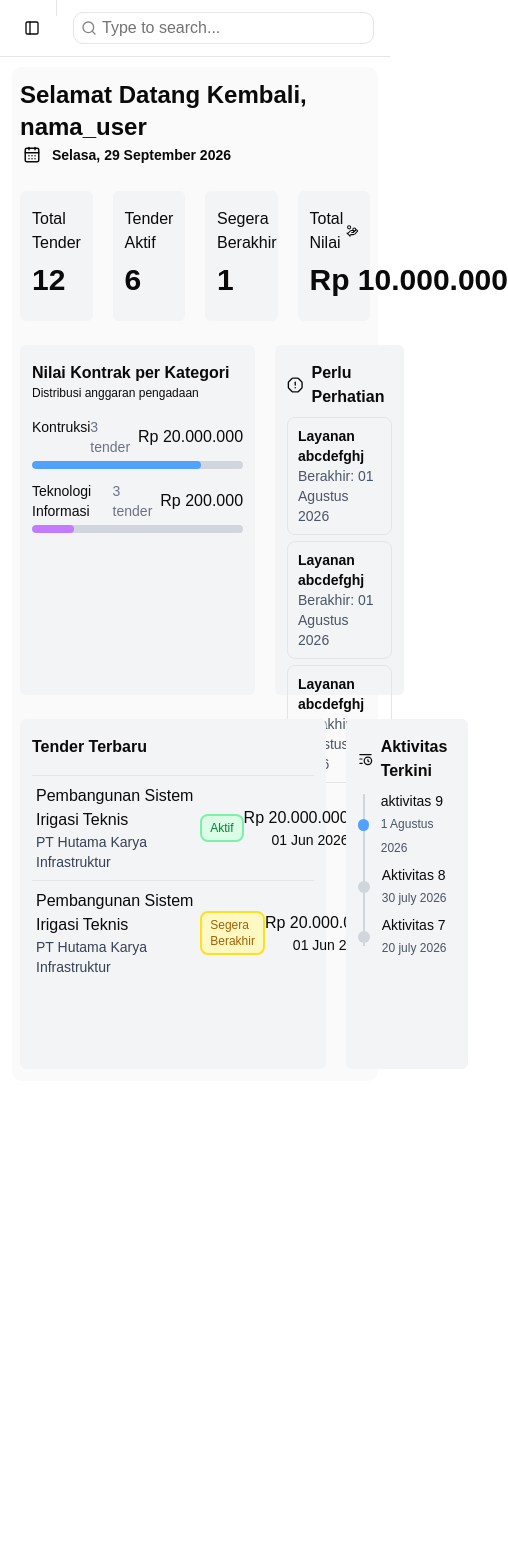
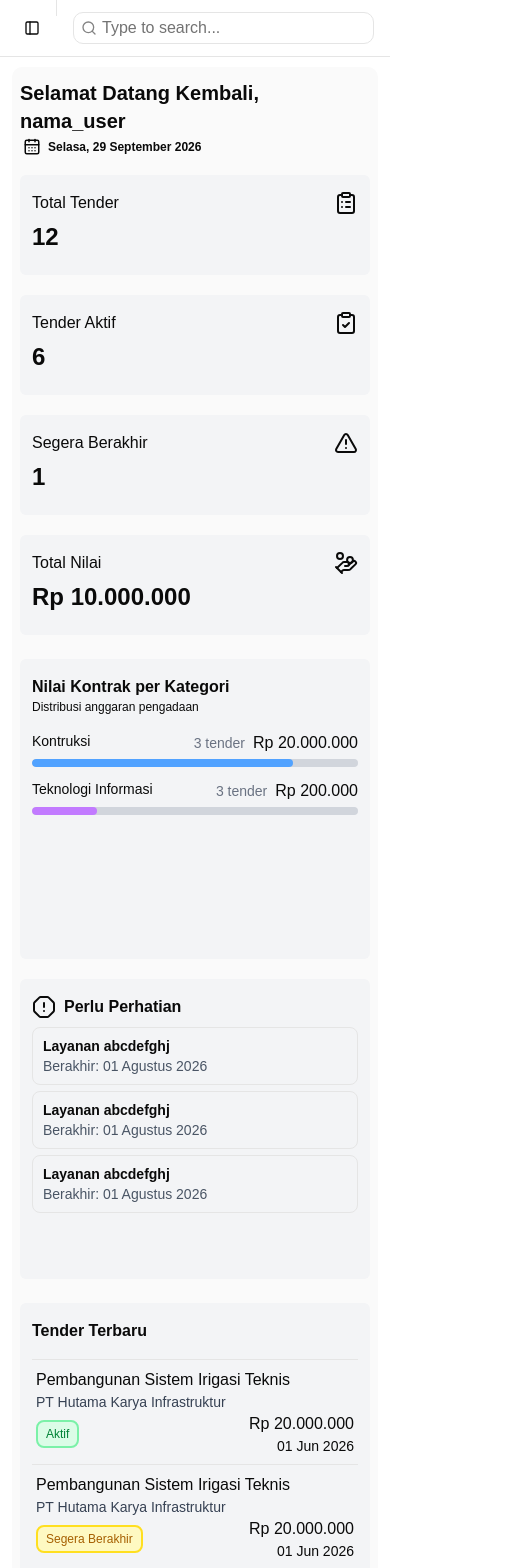
Before and after one commit to emiliojuni0r/titian-madana-fe, a React (Vite) app: page / in a window 390 px wide. Shown: the top 1568 px of the page, 508 px wide, since content can reach past the window. Before the commit the page ends 1091 px from the top, so only its background shows below. Built offline with nearby package versions, Linux system fonts and the light colour scheme.

Commit message:
feat: add responsive view for dashboard

```diff
--- a/src/modules/dashboard/Dashboard.jsx
+++ b/src/modules/dashboard/Dashboard.jsx
@@ -20,63 +20,63 @@ export default function Page() {
 
             <div className="px-3 py-2.5 min-h-screen">
                 <div className="rounded-lg bg-[#fafafa] h-full px-2 py-3">
-                    <h1 className="text-2xl font-bold">Selamat Datang Kembali, nama_user</h1>
-                    <div className="flex flex-row gap-x-2 items-center">
+                    <h1 className="text-xl md:text-2xl font-bold">Selamat Datang Kembali, nama_user</h1>
+                    <div className="flex flex-row gap-x-1 md:gap-x-2 items-center">
                         <CalendarDays className="scale-75" />
-                        <span className="text-sm font-semibold">Selasa, 29 September 2026</span>
+                        <span className="text-xs md:text-sm font-semibold">Selasa, 29 September 2026</span>
                     </div>
                     {/* start of 4 grid */}
-                    <div className="grid grid-cols-4 mt-6 gap-5">
+                    <div className="grid grid-cols-1 md:grid-cols-4 mt-4 md:mt-6 gap-5">
                         {/* total tender */}
-                        <div className="rounded-sm bg-gray-100 h-[130px] flex flex-col px-3 py-4">
+                        <div className="rounded-sm bg-gray-100 h-[100px] md:h-[130px] flex flex-col px-3 py-4">
                             <div className="flex flex-row justify-between items-center">
                                 <p>Total Tender</p>
                                 <ClipboardList />
                             </div>
                             <div className="my-auto">
-                                <span className="font-semibold text-3xl">12</span>
+                                <span className="font-semibold text-2xl md:text-3xl">12</span>
                             </div>
                         </div>
 
                         {/* tender aktif */}
-                        <div className="rounded-sm bg-gray-100 h-[130px] flex flex-col px-3 py-4">
+                        <div className="rounded-sm bg-gray-100 h-[100px] md:h-[130px] flex flex-col px-3 py-4">
                             <div className="flex flex-row justify-between items-center">
                                 <p>Tender Aktif</p>
                                 <ClipboardCheck />
                             </div>
                             <div className="my-auto">
-                                <span className="font-semibold text-3xl">6</span>
+                                <span className="font-semibold text-2xl md:text-3xl">6</span>
                             </div>
                         </div>
 
                         {/* Segera Berakhir */}
-                        <div className="rounded-sm bg-gray-100 h-[130px] flex flex-col px-3 py-4">
+                        <div className="rounded-sm bg-gray-100 h-[100px] md:h-[130px] flex flex-col px-3 py-4">
                             <div className="flex flex-row justify-between items-center">
                                 <p>Segera Berakhir</p>
                                 <TriangleAlert />
                             </div>
                             <div className="my-auto">
-                                <span className="font-semibold text-3xl">1</span>
+                                <span className="font-semibold text-2xl md:text-3xl">1</span>
                             </div>
                         </div>
 
                         {/* total nilai */}
-                        <div className="rounded-sm bg-gray-100 h-[130px] flex flex-col px-3 py-4">
+                        <div className="rounded-sm bg-gray-100 h-[100px] md:h-[130px] flex flex-col px-3 py-4">
                             <div className="flex flex-row justify-between items-center">
                                 <p>Total Nilai</p>
                                 <HandCoins />
                             </div>
                             <div className="my-auto">
-                                <span className="font-semibold text-3xl">{formatRupiah(10000000)}</span>
+                                <span className="font-semibold text-2xl md:text-3xl">{formatRupiah(10000000)}</span>
                             </div>
                         </div>
                     </div>
                     {/* end of 4 grid */}
 
 
-                    <div className="grid grid-cols-[2fr_1fr] gap-5 mt-6">
+                    <div className="grid grid-cols-1 md:grid-cols-[2fr_1fr] gap-5 mt-6">
                         {/* start of nilai kontrak per kategori */}
-                        <div className="bg-gray-100 rounded-sm h-[350px] px-3 py-4">
+                        <div className="bg-gray-100 rounded-sm h-[300px] md:h-[350px] px-3 py-4 overflow-y-auto">
                             <h1 className="text-md font-semibold">Nilai Kontrak per Kategori</h1>
                             <h3 className="text-xs">Distribusi anggaran pengadaan</h3>
 
@@ -117,13 +117,13 @@ export default function Page() {
                             </div>
                         </div>
                         {/* end of nilai kontrak per kategori */}
-                        <div className="flex flex-col bg-gray-100 rounded-sm h-[350px] px-3 py-4">
+                        <div className="flex flex-col bg-gray-100 rounded-sm h-[300px] md:h-[350px] px-3 py-4">
                             <div className="flex gap-x-2 items-center">
                                 <OctagonAlert />
                                 <span className="font-semibold">Perlu Perhatian</span>
                             </div>
                             {/* list yang perlu diperhatikan */}
-                            <div className="flex flex-col gap-y-1.5 mt-2">
+                            <div className="flex flex-col gap-y-1.5 mt-2 overscroll-y-auto">
                                 <div className="rounded-md border hover:bg-gray-200 px-2.5 py-2 text-sm">
                                     <p className="font-semibold">Layanan abcdefghj</p>
                                     <span className="text-gray-600">Berakhir: 01 Agustus 2026</span>
@@ -140,7 +140,7 @@ export default function Page() {
                         </div>
                     </div>
 
-                    <div className="grid grid-cols-[3fr_1fr] gap-5 mt-6">
+                    <div className="grid grid-cols-1 md:grid-cols-[3fr_1fr] gap-5 mt-6">
                         {/* start of Tender terabru */}
                         <div className="bg-gray-100 rounded-sm h-[350px] px-3 py-4">
                             <h1 className="text-md font-semibold">Tender Terbaru</h1>
@@ -148,12 +148,12 @@ export default function Page() {
                             {/*  */}
                             <div className="flex flex-col mt-4">
                                 {/* example */}
-                                <div className="flex flex-row border-t py-2 px-1 hover:bg-gray-200">
-                                    <div className="flex flex-col w-[60%]">
+                                <div className="flex flex-col md:flex-row border-t py-2 px-1 hover:bg-gray-200">
+                                    <div className="flex flex-col w-full md:w-[60%]">
                                         <span className="text-md">Pembangunan Sistem Irigasi Teknis</span>
                                         <span className="font-light text-sm text-gray-700">PT Hutama Karya Infrastruktur</span>
                                     </div>
-                                    <div className="w-[40%] flex flex-row justify-between items-center">
+                                    <div className="w-full md:w-[40%] flex flex-row justify-between items-center">
                                         {/* status */}
                                         <div className="border-2 border-green-300 bg-green-100 px-2 py-1 rounded-md">
                                             <p className="text-xs text-green-700">Aktif</p>
@@ -164,12 +164,12 @@ export default function Page() {
                                         </div>
                                     </div>
                                 </div>
-                                <div className="flex flex-row border-t py-2 px-1 hover:bg-gray-200">
-                                    <div className="flex flex-col w-[60%]">
+                                <div className="flex flex-col md:flex-row border-t py-2 px-1 hover:bg-gray-200">
+                                    <div className="flex flex-col w-full md:w-[60%]">
                                         <span className="text-md">Pembangunan Sistem Irigasi Teknis</span>
                                         <span className="font-light text-sm text-gray-700">PT Hutama Karya Infrastruktur</span>
                                     </div>
-                                    <div className="w-[40%] flex flex-row justify-between items-center">
+                                    <div className="w-full md:w-[40%] flex flex-row justify-between items-center">
                                         {/* status */}
                                         <div className="border-2 border-yellow-300 bg-yellow-100 px-2 py-1 rounded-md">
                                             <p className="text-xs text-yellow-700">Segera Berakhir</p>
@@ -193,7 +193,7 @@ export default function Page() {
                                 <span className="font-semibold">Aktivitas Terkini</span>
                             </div>
                             {/* list yang perlu diperhatikan */}
-                            <div className="flex flex-col gap-y-1.5 mt-2 relative">
+                            <div className="flex flex-col gap-y-1.5 mt-2 relative overflow-y-auto">
                                 {/* this is vertical line */}
                                 <div className="h-[90%] top-[2%] my-auto w-0.5 bg-gray-300 inset text-transparent absolute left-[5px] z-0">.</div>
 
```
